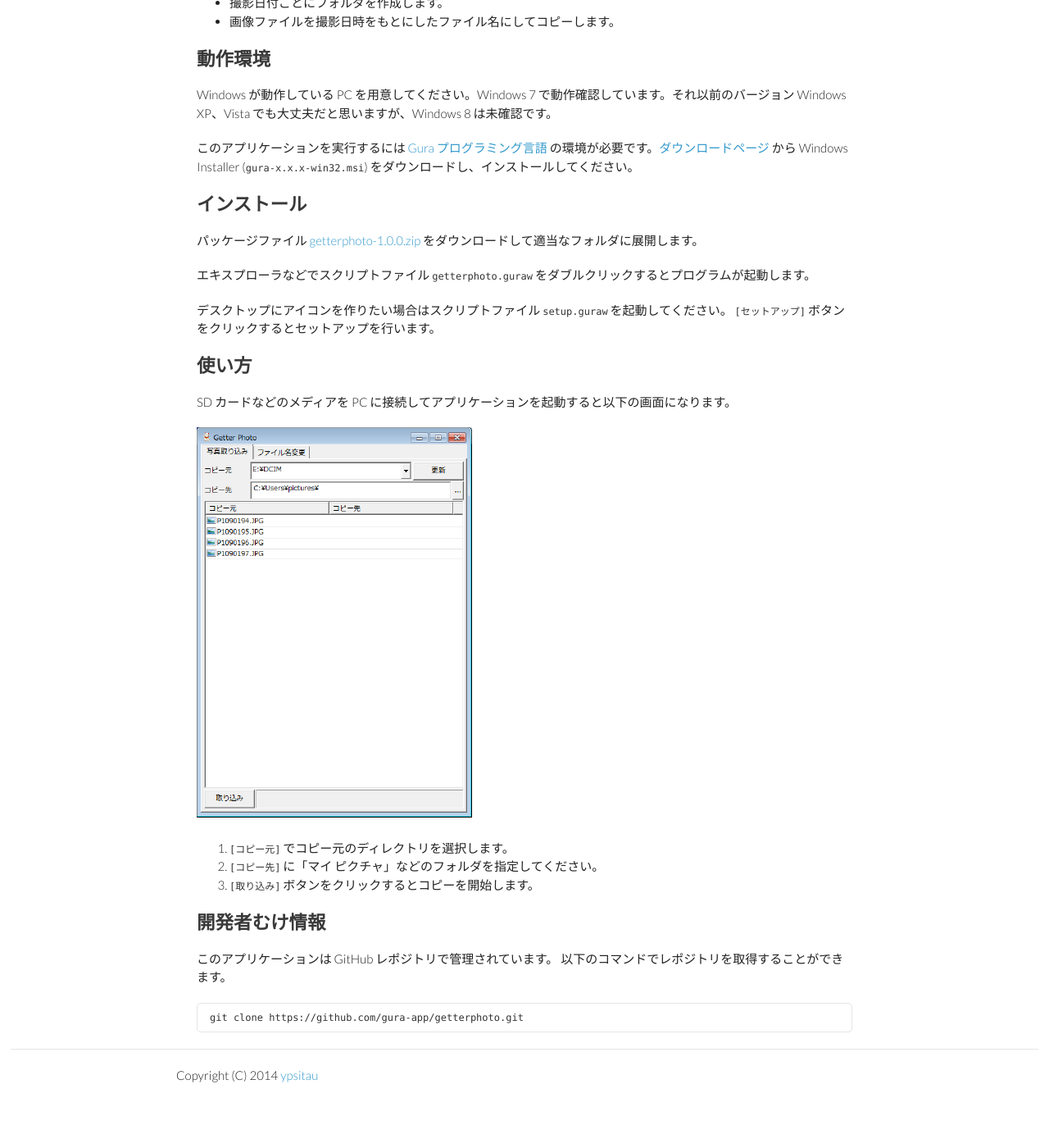
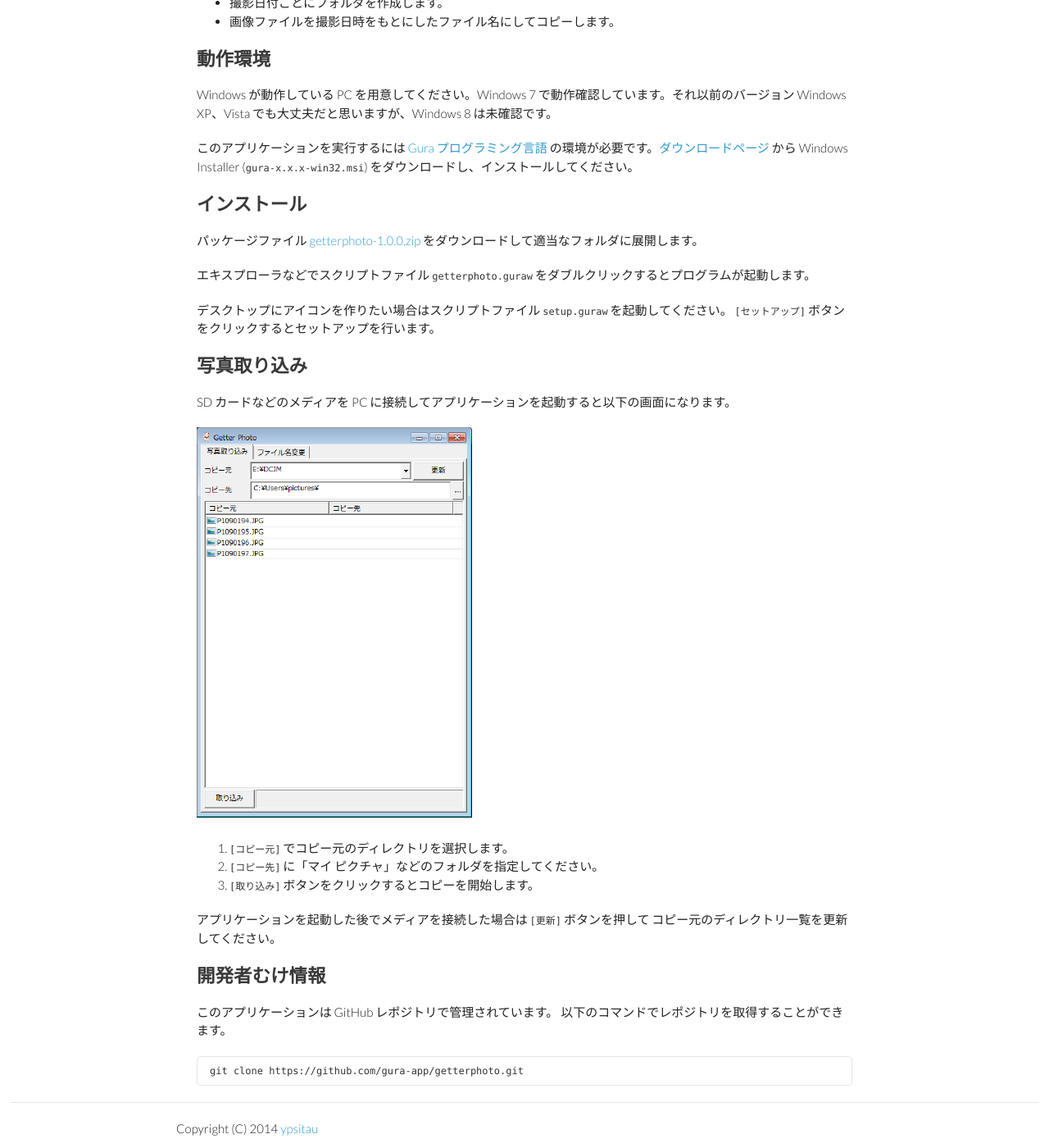
Before and after one commit to gura-app/gura-app.github.io, a Jekyll site: the page built from getterphoto/index.md, in a window 1280 px wide and 1400 px high, scrolled down 273 px. Shown: the whole window at 82% size. Built offline with Jekyll 4.4.1, drawn with Linux system fonts in a browser that asks for light colours; Markdown is read by kramdown in place of the engine named in the settings; before the commit the page ends 1608 px from its top, so only the background shows below that.

Commit message:
updated document

```diff
--- a/getterphoto/index.md
+++ b/getterphoto/index.md
@@ -34,7 +34,7 @@ Windows Installer (`gura-x.x.x-win32.msi`) をダウンロードし、インス
 `[セットアップ]` ボタンをクリックするとセットアップを行います。
 
 
-## 使い方
+## 写真取り込み
 
 SD カードなどのメディアを PC に接続してアプリケーションを起動すると以下の画面になります。
 
@@ -44,6 +44,9 @@ SD カードなどのメディアを PC に接続してアプリケーション
 2. `[コピー先]` に「マイ ピクチャ」などのフォルダを指定してください。
 3. `[取り込み]` ボタンをクリックするとコピーを開始します。
 
+アプリケーションを起動した後でメディアを接続した場合は `[更新]` ボタンを押して
+コピー元のディレクトリ一覧を更新してください。
+
 
 ## 開発者むけ情報
 
```
